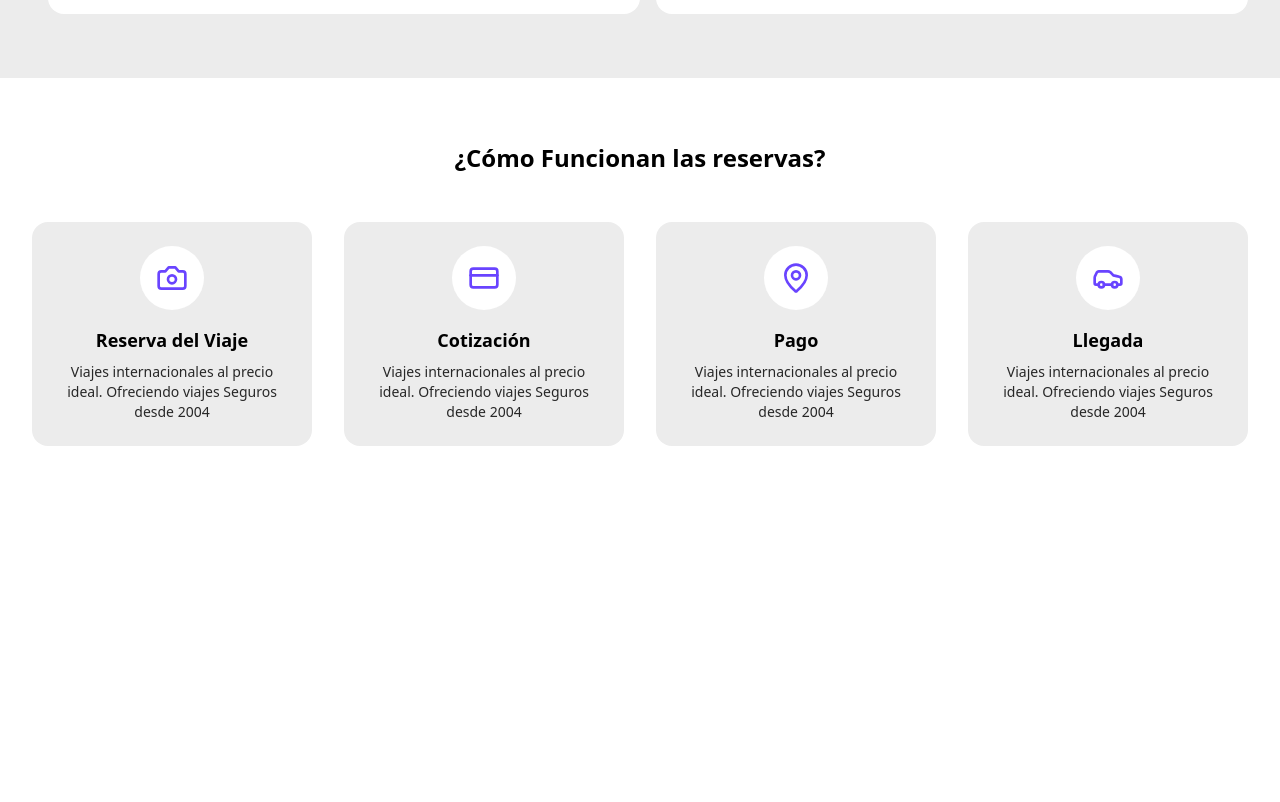
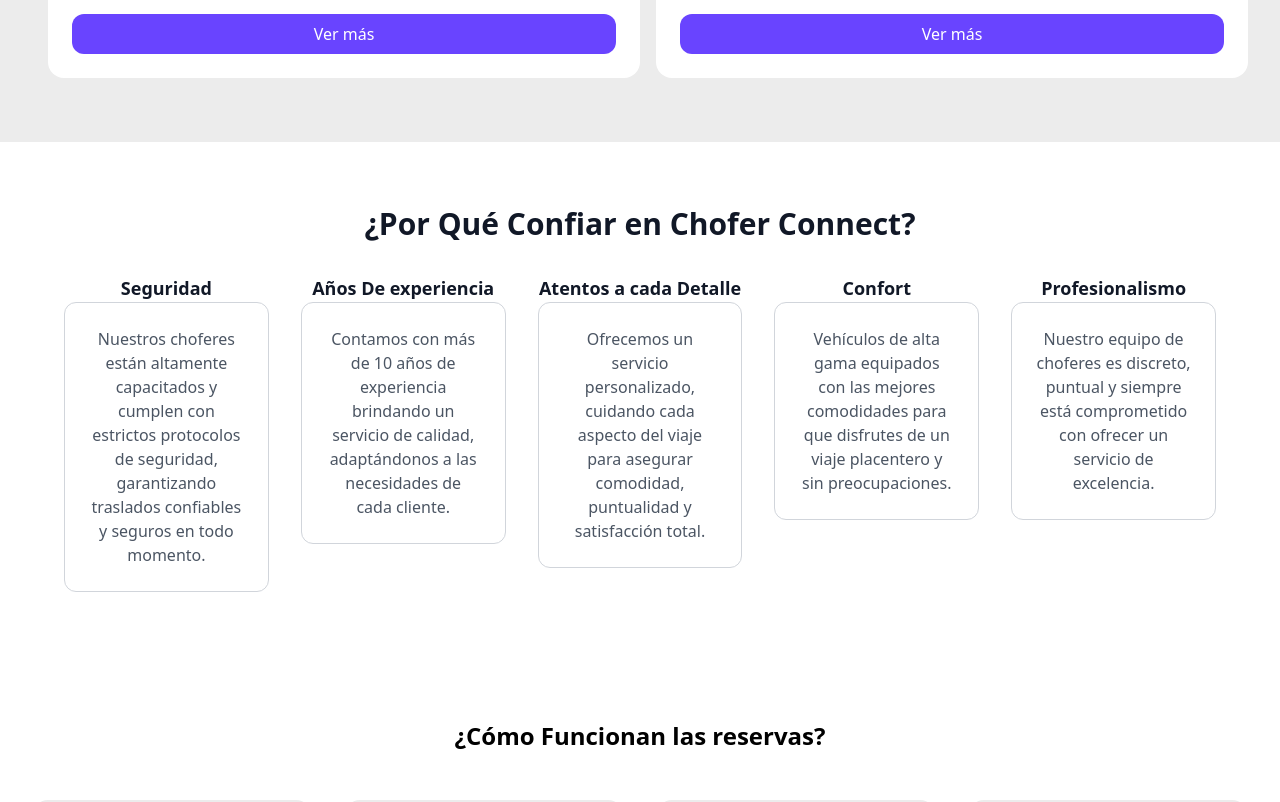
Before and after one commit to EtherealDevs/taxi, a Next.js app in the folder frontend/: page / in a window 1280 px wide. Shown: the part 1174-1976 px from the top of the page. Before the commit the page ends 1684 px from the top, so only its background shows below. Built offline with nearby package versions, Linux system fonts and the light colour scheme.

Commit message:
`Added Navbar and TrustInUs components to Home page`

```diff
--- a/frontend/src/app/page.tsx
+++ b/frontend/src/app/page.tsx
@@ -1,6 +1,8 @@
-import Hero from '../components/interface/Hero'
-import TravelPosts from '../components/interface/TravelPosts'
-import HowItWorks from '../components/interface/HowItWorks'
+import Hero from "../components/interface/Hero";
+import TravelPosts from "../components/interface/TravelPosts";
+import HowItWorks from "../components/interface/HowItWorks";
+import Navbar from "@/components/Navbar";
+import TrustInUs from "@/components/interface/TrustInUs";
 /* import ReservationSection from './components/ReservationSection'
 import DriverCarousel from './components/DriverCarousel'
 import TravelPosts from './components/TravelPosts'
@@ -10,15 +12,16 @@ import Footer from './components/Footer' */
 export default function Home() {
   return (
     <div className="flex flex-col min-h-screen bg-white">
+      <Navbar />
       <main className="flex-grow">
         <Hero />
         <TravelPosts />
+        <TrustInUs />
         <HowItWorks />
         {/* <ReservationSection />
         <DriverCarousel />
-
          */}
       </main>
     </div>
-  )
+  );
 }
--- /dev/null
+++ b/frontend/src/components/Reserv.tsx
@@ -0,0 +1,75 @@
+import { Clock, MapPin, Plus } from "lucide-react";
+
+export default function FormReserv() {
+  return (
+    <div className="flex-none w-full md:w-[400px] md:ml-auto sticky translate-x-9 top-0">
+      <div className="w-full border-[#4263EB] border-2 rounded-[2rem] p-8 bg-white shadow-lg">
+        <div className="text-sm text-[#4263EB] font-medium mb-4">
+          Argentina, Paraguay, Brasil, Chile
+        </div>
+        <h2 className="text-2xl font-bold mb-8">Reserva tu Viaje</h2>
+        <form className="space-y-6">
+          <div className="space-y-6">
+            <div className="relative">
+              <MapPin className="absolute left-4 top-3.5 h-5 w-5 text-gray-400" />
+              <input
+                type="text"
+                placeholder="Lugar de Partida"
+                className="w-full pl-12 py-3 rounded-2xl border border-gray-200 focus:outline-none focus:ring-2 focus:ring-[#4263EB] focus:border-transparent"
+              />
+            </div>
+
+            <div className="relative">
+              <Plus className="absolute left-4 top-3.5 h-5 w-5 text-gray-400" />
+              <input
+                type="text"
+                placeholder="Agregar Parada Extra"
+                className="w-full pl-12 py-3 rounded-2xl border border-gray-200 focus:outline-none focus:ring-2 focus:ring-[#4263EB] focus:border-transparent"
+              />
+            </div>
+
+            <div className="relative">
+              <MapPin className="absolute left-4 top-3.5 h-5 w-5 text-gray-400" />
+              <input
+                type="text"
+                placeholder="Destino"
+                className="w-full pl-12 py-3 rounded-2xl border border-gray-200 focus:outline-none focus:ring-2 focus:ring-[#4263EB] focus:border-transparent"
+              />
+            </div>
+
+            <div className="grid grid-cols-2 gap-4">
+              <div className="relative">
+                <input
+                  type="date"
+                  className="w-full py-3 px-4 rounded-2xl border border-gray-200 focus:outline-none focus:ring-2 focus:ring-[#4263EB] focus:border-transparent"
+                />
+              </div>
+              <div className="relative">
+                <Clock className="absolute left-4 top-3.5 h-5 w-5 text-gray-400" />
+                <input
+                  type="time"
+                  className="w-full pl-12 py-3 rounded-2xl border border-gray-200 focus:outline-none focus:ring-2 focus:ring-[#4263EB] focus:border-transparent"
+                />
+              </div>
+            </div>
+          </div>
+
+          <div className="space-y-4">
+            <button
+              type="submit"
+              className="w-full py-3 bg-[#4263EB] hover:bg-[#3651c9] text-white rounded-2xl font-medium"
+            >
+              Iniciar Viaje
+            </button>
+            <button
+              type="button"
+              className="w-full py-3 rounded-2xl border-2 border-[#4263EB] text-[#4263EB] hover:bg-[#4263EB] hover:text-white font-medium"
+            >
+              Contactar
+            </button>
+          </div>
+        </form>
+      </div>
+    </div>
+  );
+}
--- /dev/null
+++ b/frontend/src/components/interface/TrustInUs.tsx
@@ -0,0 +1,66 @@
+export default function WhyChooseUs() {
+  return (
+    <div className="w-full bg-white py-16 px-4 md:px-8">
+      <div className="max-w-6xl mx-auto text-center space-y-8">
+        <h2 className="text-3xl font-bold text-gray-900">
+          ¿Por Qué Confiar en Chofer Connect?
+        </h2>
+        <div className="underline-bar absolute bg-black"></div>
+        <div className="grid grid-cols-1 md:grid-cols-5 gap-8">
+          <div>
+            <h3 className="text-lg font-semibold text-gray-900">Seguridad</h3>
+            <div className="border border-gray-300 rounded-xl p-6 space-y-4">
+              <p className="text-gray-600">
+                Nuestros choferes están altamente capacitados y cumplen con
+                estrictos protocolos de seguridad, garantizando traslados
+                confiables y seguros en todo momento.
+              </p>
+            </div>
+          </div>
+          <div>
+            <h3 className="text-lg font-semibold text-gray-900">
+              Años De experiencia
+            </h3>
+            <div className="border border-gray-300 rounded-xl p-6 space-y-4">
+              <p className="text-gray-600">
+                Contamos con más de 10 años de experiencia brindando un servicio
+                de calidad, adaptándonos a las necesidades de cada cliente.
+              </p>
+            </div>
+          </div>
+          <div>
+            <h3 className="text-lg font-semibold text-gray-900">
+              Atentos a cada Detalle
+            </h3>
+            <div className="border border-gray-300 rounded-xl p-6 space-y-4">
+              <p className="text-gray-600">
+                Ofrecemos un servicio personalizado, cuidando cada aspecto del
+                viaje para asegurar comodidad, puntualidad y satisfacción total.
+              </p>
+            </div>
+          </div>
+          <div>
+            <h3 className="text-lg font-semibold text-gray-900">Confort</h3>
+            <div className="border border-gray-300 rounded-xl p-6 space-y-4">
+              <p className="text-gray-600">
+                Vehículos de alta gama equipados con las mejores comodidades
+                para que disfrutes de un viaje placentero y sin preocupaciones.
+              </p>
+            </div>
+          </div>
+          <div>
+            <h3 className="text-lg font-semibold text-gray-900">
+              Profesionalismo
+            </h3>
+            <div className="border border-gray-300 rounded-xl p-6 space-y-4">
+              <p className="text-gray-600">
+                Nuestro equipo de choferes es discreto, puntual y siempre está
+                comprometido con ofrecer un servicio de excelencia.
+              </p>
+            </div>
+          </div>
+        </div>
+      </div>
+    </div>
+  );
+}
```
